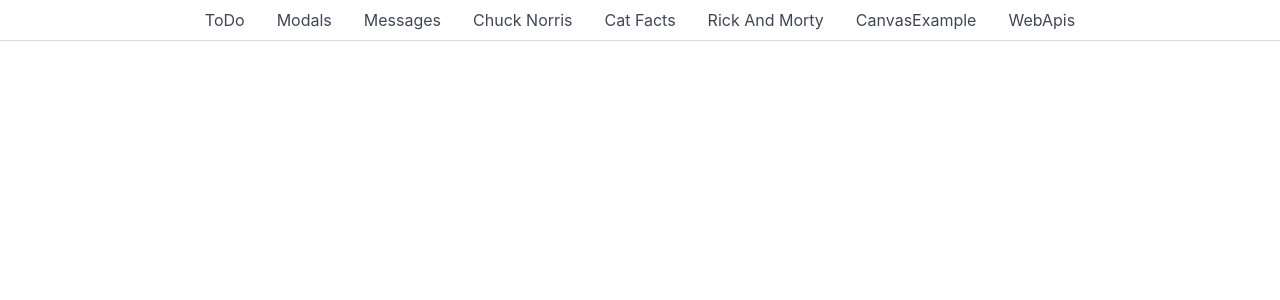
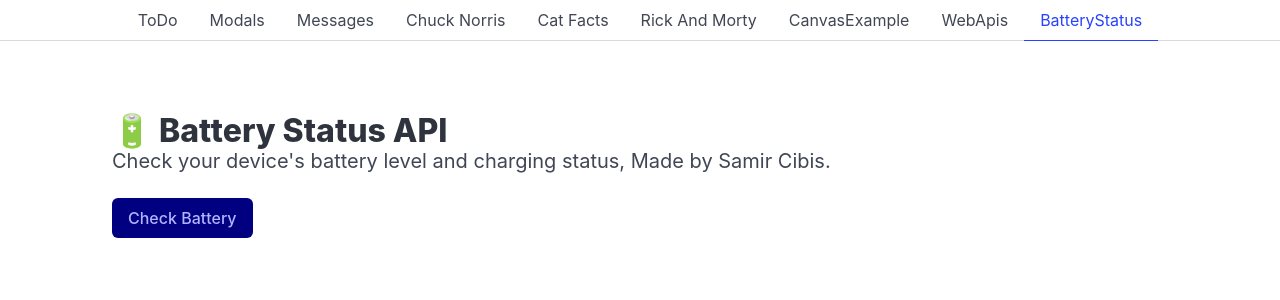
Before and after one commit to milestails777/learnnode, a Vue app: page /batterystatus in a window 1280 px wide. Shown: the top 300 px of the page. Built offline with nearby package versions, Linux system fonts and the light colour scheme.

Commit message:
BatteryStatusAPI was added and works successfully

```diff
--- a/src/index.js
+++ b/src/index.js
@@ -9,6 +9,7 @@ import CatFacts from './pages/CatFacts.vue';
 import RickAndMorty from './pages/RickAndMorty.vue';
 import Canvas from './pages/CanvasExample.vue';
 import WebApis from './pages/WebApis.vue';
+import BatteryStatus from './pages/BatteryStatus.vue';
 
 const routes = [
   { path: '/', component: ToDo, name: 'ToDo' },
@@ -18,7 +19,8 @@ const routes = [
   { path: '/catfacts', component: CatFacts, name: 'Cat Facts' },
   { path: '/rickandmorty', component: RickAndMorty, name: 'Rick And Morty'},
   { path: '/canvas', component: Canvas, name: 'CanvasExample'},
-  { path: '/webapis', component: WebApis, name: 'WebApis'}
+  { path: '/webapis', component: WebApis, name: 'WebApis'},
+  { path: '/batterystatus', component: BatteryStatus, name: 'BatteryStatus'}
 ];
 
 export const router = createRouter({
--- /dev/null
+++ b/src/pages/BatteryStatus.vue
@@ -0,0 +1,48 @@
+<script setup>
+import { ref } from 'vue'
+
+const result = ref(null)
+const error = ref(null)
+
+async function runDemo() {
+  result.value = null
+  error.value = null
+
+  if (!('getBattery' in navigator)) {
+    error.value = 'Battery Status API is not supported in this browser.'
+    return
+  }
+
+  try {
+    const battery = await navigator.getBattery()
+    result.value = {
+      level: Math.round(battery.level * 100) + '%',
+      charging: battery.charging ? 'Yes ⚡' : 'No 🔋',
+      chargingTime: battery.chargingTime === Infinity ? 'N/A' : Math.round(battery.chargingTime / 60) + ' min',
+      dischargingTime: battery.dischargingTime === Infinity ? 'N/A' : Math.round(battery.dischargingTime / 60) + ' min',
+    }
+  } catch (err) {
+    error.value = 'Could not access battery info: ' + err.message
+  }
+}
+</script>
+
+<template>
+  <div class="section">
+    <h1 class="title">🔋 Battery Status API</h1>
+    <p class="subtitle">Check your device's battery level and charging status, Made by Samir Cibis.</p>
+
+    <button class="button is-primary" @click="runDemo">Check Battery</button>
+
+    <div v-if="result" class="box mt-4">
+      <p><strong>Level:</strong> {{ result.level }}</p>
+      <p><strong>Charging:</strong> {{ result.charging }}</p>
+      <p><strong>Time to full:</strong> {{ result.chargingTime }}</p>
+      <p><strong>Time to empty:</strong> {{ result.dischargingTime }}</p>
+    </div>
+
+    <div v-if="error" class="notification is-danger is-light mt-4">
+      ⚠️ {{ error }}
+    </div>
+  </div>
+</template>
```
